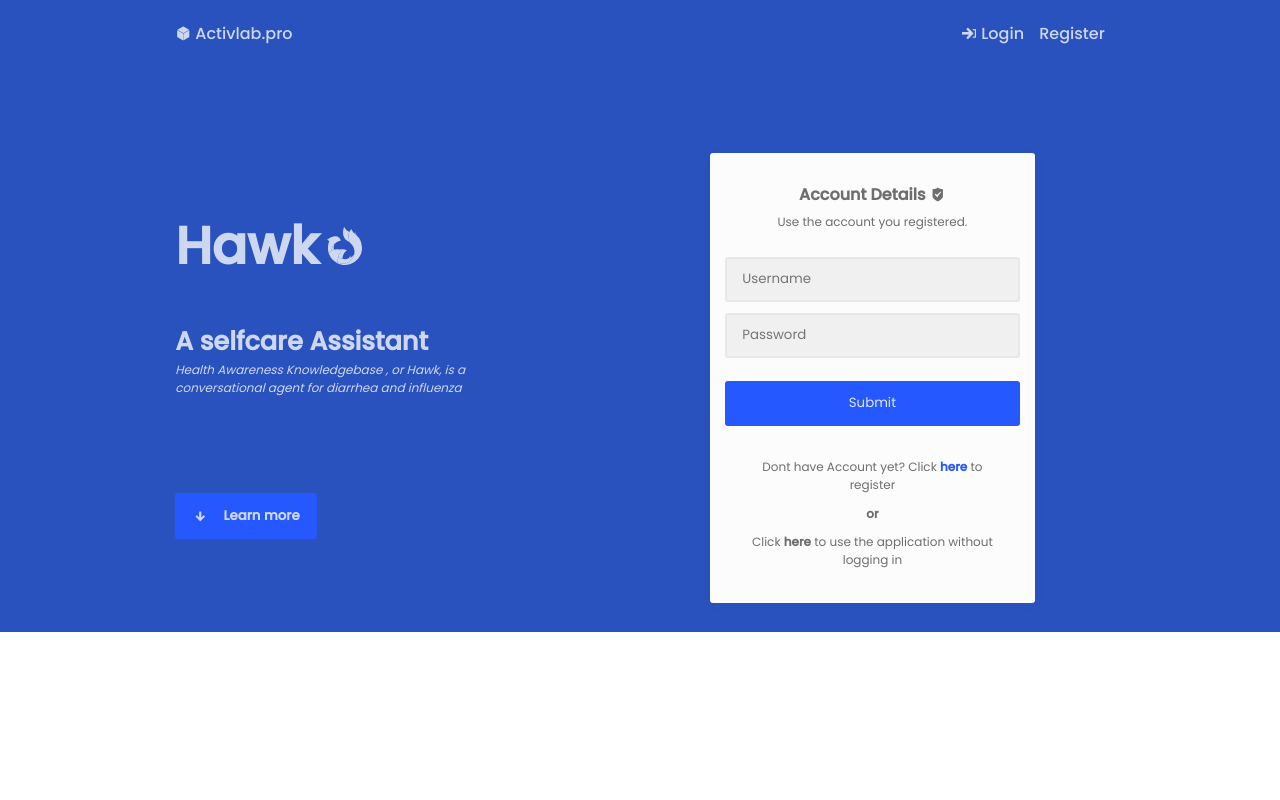
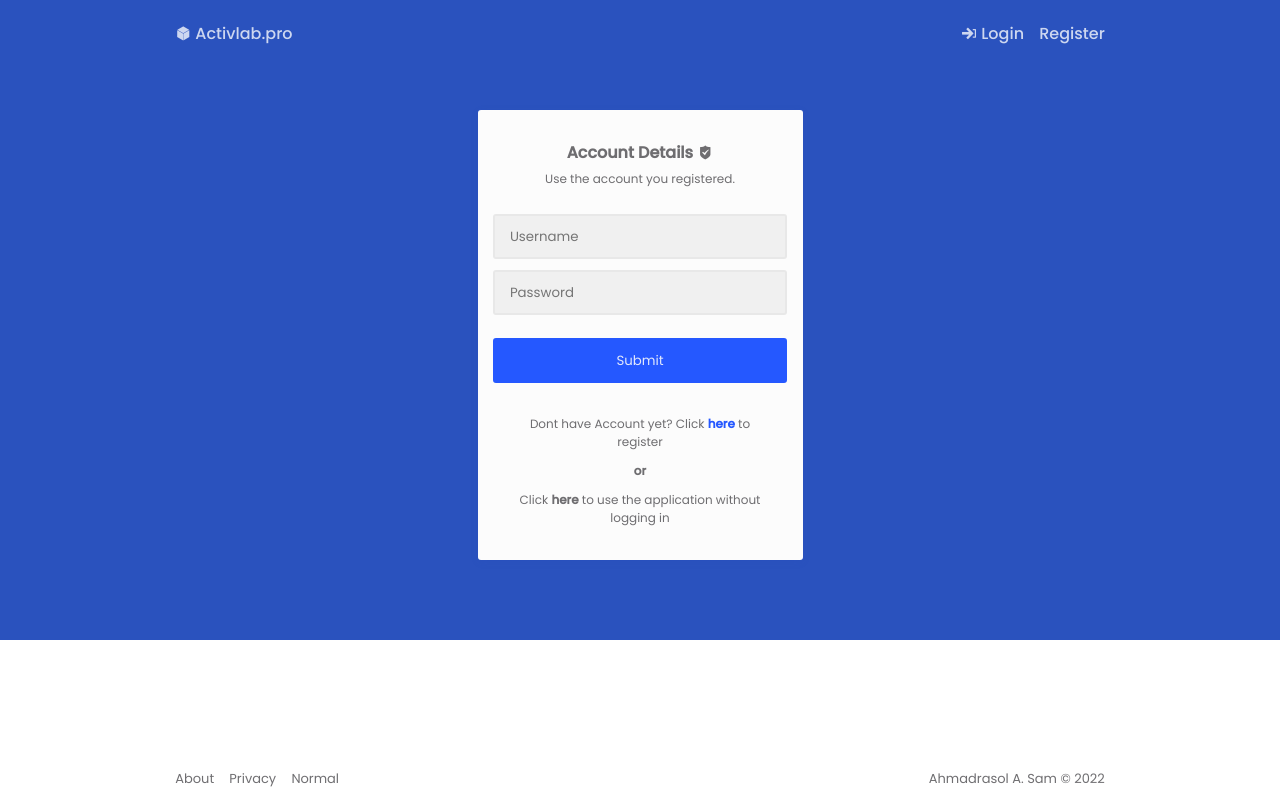
Before and after one commit to ph1234-dev/hawk.io, a Vue app: page /login in a window 1280 px wide. Shown: the top 800 px of the page. Built offline with nearby package versions, Linux system fonts and the light colour scheme.

Commit message:
updated vue app

```diff
--- a/src/App.vue
+++ b/src/App.vue
@@ -2,15 +2,7 @@
 import Nav from '@/components/Nav.vue'
 import Footer from '@/components/Footer.vue'
 import NavOverlay from '@/components/NavOverlay.vue'
-import AppBodySection2 from '@/components/AppBodySection2.vue';
-import AppBodySection3 from './components/AppBodySection3.vue';
 
-let scrollDown = ()=>{
-  let el = document.querySelector("#template-body-section-2")
-  if ( el ){
-    el.scrollIntoView({ behavior: "smooth" });
-  }
-}
 </script>
 
 <template>
@@ -21,32 +13,7 @@ let scrollDown = ()=>{
     </header>
     <main class="template-body">
 
-      <section id="template-body-content-1" class="container container-split-2" >
-        <div id="left-area">
-          <div id="project-title-container">
-            <strong id="catch-phrase" class="text-biggest">Hawk </strong>
-            <i class="hawk-outline"></i>
-          </div>
-
-          <div id="project-title-container" class="text-big">
-            <strong>A selfcare Assistant</strong>
-          </div>
-
-          <em class="text-small">Health Awareness Knowledgebase , or Hawk, is a conversational agent for diarrhea and influenza</em>
-
-          <div id="call-to-action">
-            <button @click="scrollDown()" class="btn btn-primary" style="margin-top: 1rem"><i class="icofont-arrow-down"></i>Learn more</button>
-          </div>
-        </div>
-        <RouterView ></RouterView>
-      </section>
-
-      <AppBodySection2></AppBodySection2>
-
-      <AppBodySection3></AppBodySection3>
-
-
-
+      <RouterView></RouterView>
     </main>
     <footer class="template-footer">
       <Footer />
@@ -72,75 +39,6 @@ $scoped-padding: 7rem;
   font-family: 'Poppins', sans-serif !important;
 }
 
-#left-area{
-  display: none;
-
-  #call-to-action{
-    margin-top: 5rem;
-  }
-}
-
-em,
-p{
-  max-width: 40ch;
-}
-
-#project-title-container{
-  display: flex !important;
-  align-items: center;
-  gap: .5rem;
-}
-
-.hawk-outline{
-  background: url("@/assets/svg/logo outline.svg") no-repeat;
-  // background-color: indianred;
-  // background-repeat: no-repeat;
-  // bak
-  // width: 100px;
-  // height: 100px;
-  width: calc(1.15rem + 1.5vw);
-  height:  calc(1.15rem + 1.5vw);
-  display: block;
-  opacity: $scoped-opacity;
-}
-
-#template-body-content-1{
-  z-index: 999;
-  position: relative;
-  display: flex;
-  flex-direction: column;
-  align-items: center;
-}
-
-
-
-
-@media screen and (min-width: 768px){
-  #left-area{
-    display: flex;
-    flex-direction: column;
-    *{
-      color: $scoped-color-white;
-    }
-    min-width: 50%;
-
-    >:nth-child(1){
-      // color: green !important;
-      margin-bottom: 3rem;
-    }
-
-    #catch-phrase{
-      line-height: 110%;
-    }
-  }
-
-  #template-body-content-1{
-    flex-direction: row !important;
-    // align-items: unset;
-    gap: unset;
-    align-content: flex-start;
-  }
-}
 
 .template{
   overflow: hidden;
@@ -157,7 +55,7 @@ p{
 
 .template-footer,
 .template-header{
-  z-index: 2;
+  z-index: 3;
   background-color: transparent !important;
 
   *{
@@ -167,9 +65,11 @@ p{
 
 .template-body{
   overflow-y:unset;
-  &::after{
+  z-index: 2;
+
+  &::before{
     content: '';
-    z-index: 1;
+    z-index: -1;
     // background-color: rgb(236, 50, 87);
 
     // https://cssgradient.io/shades-of-blue/
@@ -178,8 +78,8 @@ p{
     // background-color: cornflowerblue;
     display: block;
     width: 100%;
-    height: 40vh;
-    scale: (2.95);
+    height: 80vh;
+    // scale: (2.95);
     // transform: rotate(-3deg);
     // in order for absoluate to work you need to set the parent
     // container and the positions top/lef/right/bottom
@@ -190,4 +90,21 @@ p{
   }
 }
 
+@media screen and (min-width: 768px) {
+    .template-body{
+      z-index: 1;
+      &::before{
+        content: '';
+        z-index: -1;
+      }
+    }
+
+    .template-footer,
+    .template-header{
+      z-index: 2;
+    }
+
+}
+
+
 </style>
```
